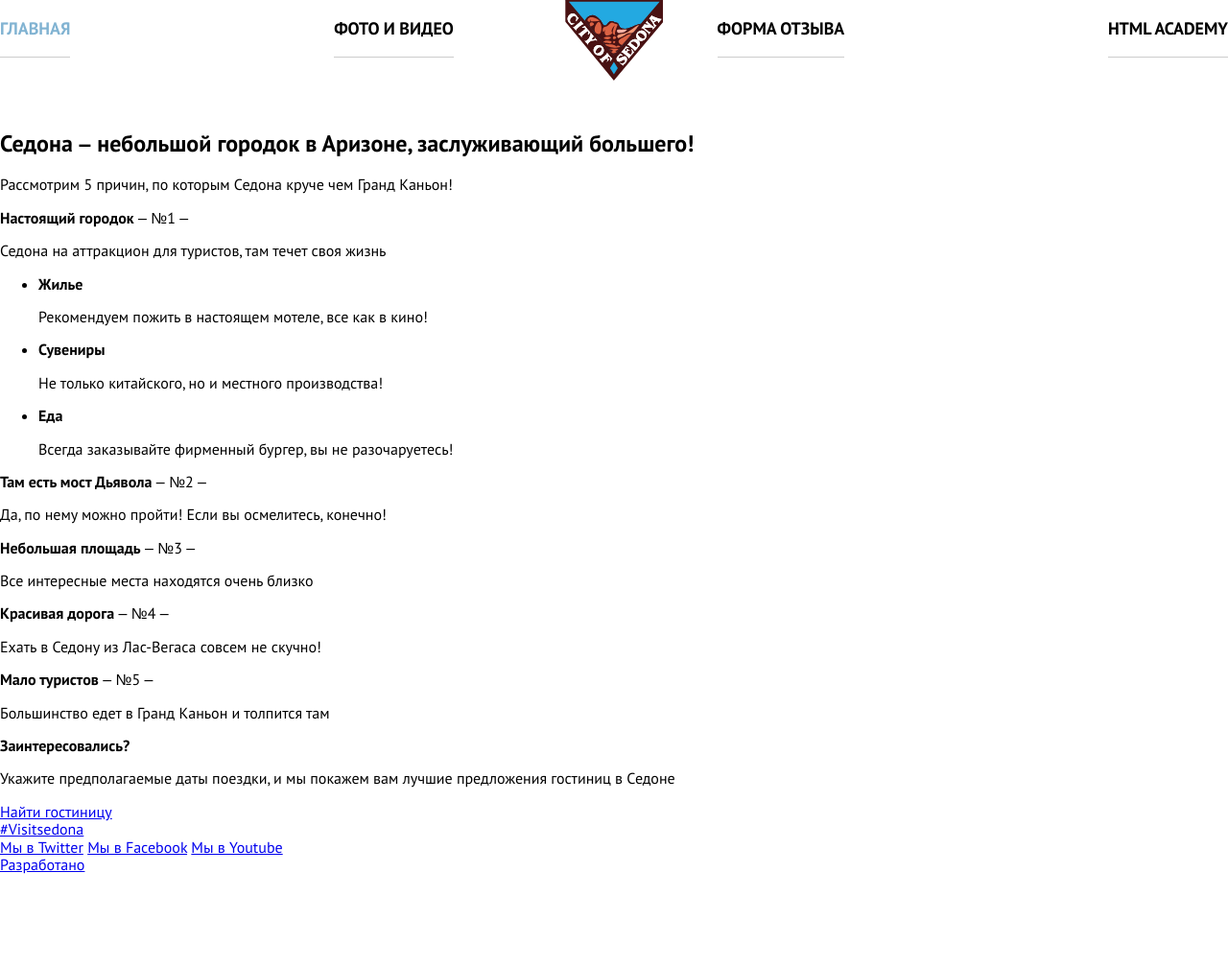
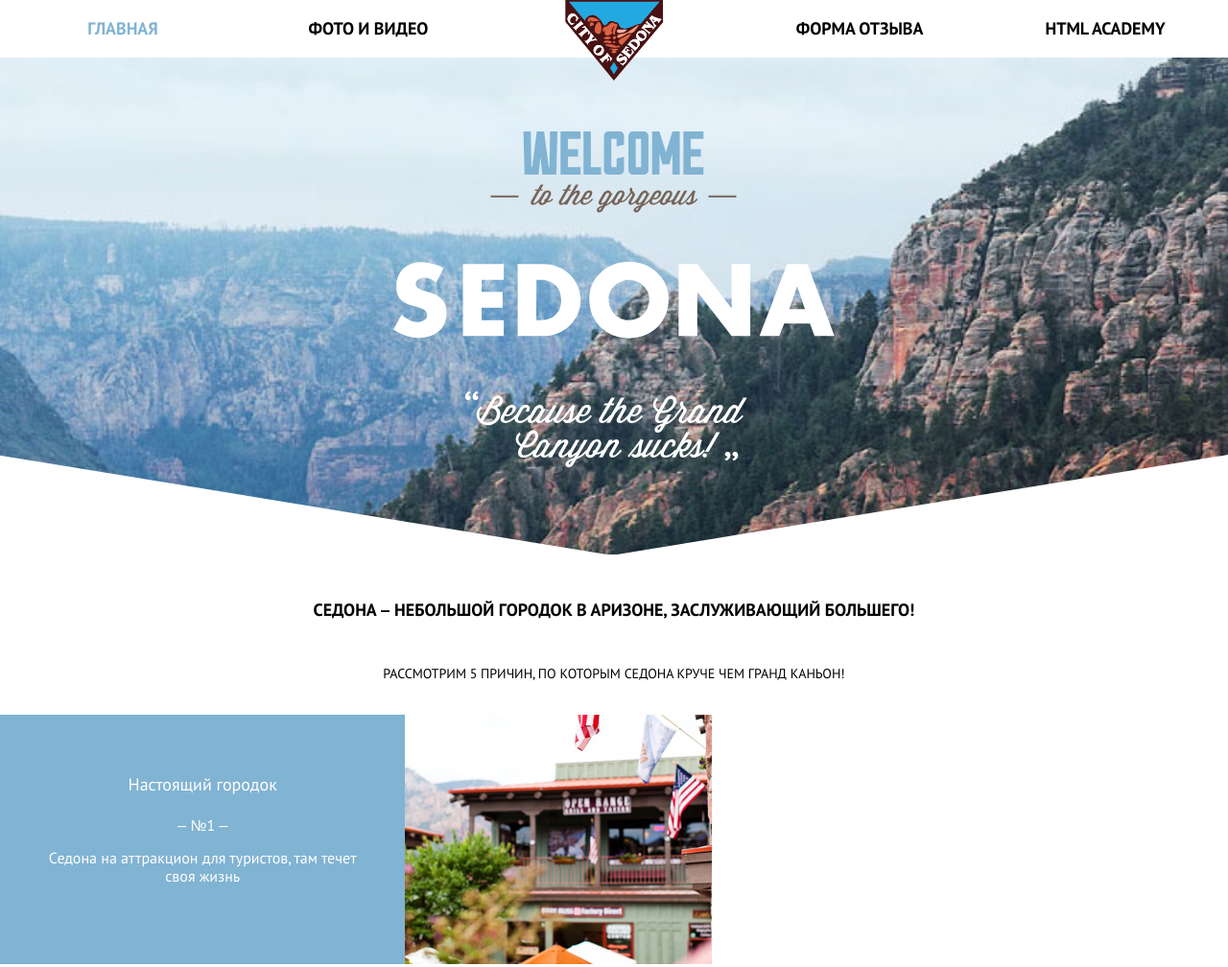
Before and after one commit to Polisonik/sedona, a website: page index.html in a window 1280 px wide. Shown: the top 1008 px of the page at 96% size. Before the commit the page ends 938 px from the top, so only its background shows below. Drawn offline with nearby package versions, Linux system fonts and the light colour scheme; files that its build step writes are made by us from their sources.

Commit message:
Стилизация блока features__item

```diff
--- a/index.html
+++ b/index.html
@@ -9,7 +9,7 @@
   <body>
     <header class="page-header">
       <h1 class="page-header__title visually-hidden">Седона</h1> <!--скрыт!-->
-      <nav class="main-menu  main-menu__menu‐‐open"> <!-- main-menu__menu‐‐open — для открытого состояния меню-->
+      <nav class="main-menu"> <!-- main-menu__menu‐‐open — для открытого состояния меню-->
         <a class="main-menu__link" title="Главная" tabindex="0">Главная</a>
         <a class="main-menu__link  main-menu__link--left" href="photo.html" title="Фото и видео">Фото и видео</a>
         <a class="main-menu__link  main-menu__link--right" href="form.html" title="Форма отзыва">Форма отзыва</a>
@@ -18,35 +18,35 @@
 			<button class="page-header__togle  page-header__togle--close" type="button">Закрыть</button>
 			<div class="page-header__logo">
 			  <div class="logo">
-          <img class="logo__img" src="img/logo-sedona-mobile.svg" alt="Sedona">
+          <img class="logo__img" src="img/logo-sedona-mobile.svg" alt="Седона">
   		  </div>
   		  <button class="page-header__togle  page-header__togle--open" type="button">Открыть</button>
 			</div>
     </header>
+
     <main>
       <div class="intro">
         <div class="intro__welcome">
           <div class="intro__welcome-title">
+            <img src="img/text-sedona-index.svg" alt="welcome to Sedona">
        		</div>
         </div>
-        <div class="container">
         <h2 class="intro__title">Седона &#8211; небольшой городок в Аризоне, заслуживающий большего!</h2>
       </div>
+
+      <section class="features">
+        <h3 class="features__title">Рассмотрим 5 причин, по которым Седона круче чем Гранд Каньон!</h3>
+		    <div class="features__row  features__row--right">
+          <div class="features__item features__item--town  features__item--bg-blue">
+            <b class="features__item-title">Настоящий городок</b>
+            <span class="features__item-number"> &#8211; №1 &#8211;</span>
+            <p class="features__item-description">Седона на аттракцион для туристов, там течет своя жизнь</p>
           </div>
-      <section class="features">
-        <div class="container">
-          <p class="features__title">Рассмотрим 5 причин, по которым Седона круче чем Гранд Каньон!</p>
-				</div>
-        <div class="feature__item feature__item--town  feature__item--bg-blue">
-          <div class="feature--inner">
-            <div class="container">
-              <b class="feature__item-title">Настоящий городок</b>
-              <span class="feature__item-number"> &#8211; №1 &#8211;</span>
-              <p class="feature__item-description">Седона на аттракцион для туристов, там течет своя жизнь</p>
+          <div class="features__picture  feature__picture--town">
+            <img src="img/photo-city-mobile@1x.jpg"  alt="Седона - настоящий городок">
 					</div>
         </div>
-          <div class="feature__picture  feature__picture--town"></div>
-        </div>
+
         <div class="container">
           <ul class="reasons">
             <li class="reasons__item  reasons__item--hotel">
@@ -63,23 +63,24 @@
             </li>
           </ul>
         </div>
-        <div class="feature__item  feature__item--bridge  feature__item--bg-blue">
-          <div class="feature__inner">
-            <div class="container">
-              <b class="feature__item-title">Там есть мост Дьявола</b>
-              <span class="feature__item-number"> &#8211; №2 &#8211;</span>
-              <p class="feature__item-description">Да, по нему можно пройти! Если вы осмелитесь, конечно!</p>
+
+        <div class="features__row  features__row--left">
+          <div class="features__picture  feature__picture--bridge">
+            <img src="img/photo-bridge-mobile@1x.jpg"  alt="Мост Дьявола">
+          </div>
+          <div class="features__item  features__item--bridge  features__item--bg-blue">
+            <b class="features__item-title">Там есть мост Дьявола</b>
+            <span class="features__item-number"> &#8211; №2 &#8211;</span>
+            <p class="features__item-description">Да, по нему можно пройти! Если вы осмелитесь, конечно!</p>
           </div>
 				</div>
-          <div class="feature__picture  feature__picture--bridge"></div>
-        </div>
+
         <div class="feature__item  feature__item--bg-grey">
-          <div class="container">
+
             <div class="feature__inner">
               <b class="feature__item-title">Небольшая площадь</b>
               <span class="feature__item-number"> &#8211; №3 &#8211;</span>
               <p class="feature__item-description">Все интересные места находятся очень близко</p>
-					  </div>
 					  </div>
         </div>
         <div class="feature__item  feature__item__bg-grey">
@@ -110,6 +111,7 @@
       </section>
       <div class="map"></div>
     </main>
+
     <footer class="page-footer">
       <section class="page-footer__instagram">
         <h3 class="page-footer__instagram-title  visually-hidden">Мы в instagram</h3>
--- a/js/open-menu.js
+++ b/js/open-menu.js
@@ -1,20 +1,23 @@
 'use strict';
 (function (){
-  var toggleOpen = document.querySelector('.page-header__togle--open');
-	var toggleClose = document.querySelector('.page-header__togle--close');
-	var menu = document.querySelector('.main-menu');
+	var pageHeader = document.querySelector('.page-header')
+	var toggleOpen = pageHeader.querySelector('.page-header__togle--open');
+	var toggleClose = pageHeader.querySelector('.page-header__togle--close');
+	var menu = pageHeader.querySelector('.main-menu');
 
 	menu.classList.remove('main-menu__menu‐‐open');
 	toggleOpen.addEventListener('click', openMenu);
 
 	function openMenu() {
+    event.preventDefault();
+		pageHeader.classList.add('page-header__open-menu');
 		menu.classList.add('main-menu__menu‐‐open');
 		toggleClose.addEventListener('click', closeMenu);
 	}
-
 	function closeMenu() {
+		event.preventDefault();
+		pageHeader.classList.remove('page-header__open-menu');
 		menu.classList.remove('main-menu__menu‐‐open');
 		toggleClose.removeEventListener('click', closeMenu);
 	}
-
 })();
--- a/less/blocks/features.less
+++ b/less/blocks/features.less
@@ -0,0 +1,58 @@
+.features {
+  margin-bottom: 30px;
+}
+.features__title {
+	margin: 0;
+	padding: 0 10%;
+	margin-bottom: 30px;
+	text-align: center;
+	font-size: @font-size-add;
+	font-weight: normal;
+	line-height: @line-height;
+	text-transform: uppercase;
+}
+.features__item {
+	display: flex;
+	flex-direction: column;
+	align-items: center;
+	padding-bottom: 45px;
+	text-align: center;
+	&--town {
+		padding-top: 60px;
+	}
+	&--bridge {
+		padding-top: 45px;
+	}
+	&--bg-blue {
+		background-color: @bg-color-add-first;
+		color: @text-color-add;
+	}
+}
+.features__item-title {
+	margin-bottom: 20px;
+	padding: 0 10%;
+	font-size: @font-size;
+	line-height: @line-height;
+	font-weight: normal;
+}
+.features__item-number {
+	padding: 0 10%;
+}
+.features__item-description {
+	padding: 0 10%;
+}
+.features__picture img {
+	display: block;
+	margin: 0 auto;
+}
+@media @tablet-width {
+	.features__row {
+		display: flex;
+	}
+	.features__item {
+		width: 33%;
+	}
+	.features__picture {
+		margin: 0;
+	}
+}
--- a/less/blocks/intro.less
+++ b/less/blocks/intro.less
@@ -0,0 +1,56 @@
+.intro {
+	margin-bottom: 40px;
+}
+.intro__welcome {
+	position: relative;
+	margin-bottom: 45px;
+	background-color: #d6e7f1;
+	background-image: url('../img/bg-back-mobile@1x.jpg');
+	background-repeat: no-repeat;
+	background-position: top;
+	background-size: cover;
+	overflow: hidden;
+	z-index: 1;
+	&::before {
+		position: absolute;
+		height: 20%;
+		width: 100%;
+		content: "";
+		left: 0;
+		bottom: 0;
+		background-image: url('../img/bg-intro-triangle-mobile.svg');
+		background-position: top;
+		background-repeat: no-repeat;
+		background-size: cover;
+		z-index: 2;
+	}
+}
+.intro__welcome-title img{
+	display: block;
+	width: 280px;
+	height: 214px;
+	margin-top: 89px;
+	margin-bottom: 85px;
+	margin-right: auto;
+	margin-left: auto;
+}
+.intro__title {
+	margin: 0;
+	padding: 0 10%;
+	text-align: center;
+	font-size: @font-size;
+	line-height: @line-height;
+	font-weight: bold;
+	text-transform: uppercase;
+}
+@media @tablet-width {
+	.intro__welcome {
+		min-height: 517px;
+	}
+	.intro__welcome-title img {
+		width: 460px;
+		height: 350px;
+		margin-top: 77px;
+		margin-bottom: 91px
+	}
+}
--- a/less/blocks/logo.less
+++ b/less/blocks/logo.less
@@ -3,6 +3,7 @@
 	top: 0;
 	left: 50%;
 	transform: translateX(-50%);
+	z-index: 2;
 }
 @media @tablet-width {
 
--- a/less/blocks/main-menu.less
+++ b/less/blocks/main-menu.less
@@ -5,6 +5,12 @@
 	box-shadow: inset 0 -6px 20px -10px rgba(0,0,0, 0.8);
 }
 .main-menu__menu‐‐open {
+	display: block;
+}
+.main-menu__close {
+	display: none;
+}
+.main-menu__menu‐‐open .main-menu__close {
 	display: block;
 }
 .main-menu__link {
@@ -22,6 +28,9 @@
               inset 0 1px 0 0 rgba(255, 255, 255, 0.2);
 	&:first-of-type {
 	  box-shadow:  inset 0 -1px 0 0 rgba(0,0,0,0.2);
+	}
+	&:last-of-type {
+		box-shadow:  inset 0 1px 0 0 rgba(255, 255, 255, 0.2);
 	}
 	&:hover {
 		background-color: #669ec0;
@@ -45,7 +54,15 @@
 		box-shadow: none;
 	}
 	.main-menu__link {
+		width: 20%;
 		color: @text-color;
+		box-shadow: none;
+		&:first-of-type {
+			box-shadow: none;
+		}
+		&:nth-of-type(2) {
+			margin-right: 20%;
+		}
 		&:hover {
 			color: #81b3d2;
 			background-color: @bg-color;
@@ -53,6 +70,8 @@
 		&:active {
 			color: rgba(0,0,0,0.3);
 		}
-
+		&:last-of-type:hover {
+			box-shadow: none;
+		}
 	}
 }
--- a/less/blocks/page-header.less
+++ b/less/blocks/page-header.less
@@ -1,5 +1,8 @@
 .page-header {
 	position: relative;
+}
+.page-header__open-menu .page-header__togle--open {
+	display: none;
 }
 .page-header__togle {
 	position: absolute;
@@ -10,6 +13,7 @@
 	font-size: 0;
 	cursor: pointer;
 	&--close {
+		display: block;
 	  width: 36px;
 	  height: 28px;
 	  top: 10px;
@@ -29,11 +33,11 @@
 	min-height: 56px;
 }
 @media @tablet-width {
+	.page-header__logo {
+	  position: static;
+	  min-height: 0;
+  }
 	.page-header__togle {
 		display: none;
 	}
-	.page-header__logo {
-	  position: static;
-	 // min-height: 0;
-  }
 }
--- a/less/variables.less
+++ b/less/variables.less
@@ -1,4 +1,5 @@
 @text-color: #000000;
+@text-color-add: #ffffff;
 @bg-color: #ffffff;
 
 @tablet-width: ~"(min-width: 768px)";
@@ -8,3 +9,10 @@
 @menu-bg-color: #81b3d2;
 @menu-font-size: 18px;
 @menu-line-height: 40px;
+
+@font-size: 18px;
+@font-size-add: 14px;
+@line-height: 26px;
+
+@bg-color-add-first: #81b3d2;
+@bg-color-add-second: #eeeeee;
```
Lines whose indentation alone changed are shown as unchanged.
